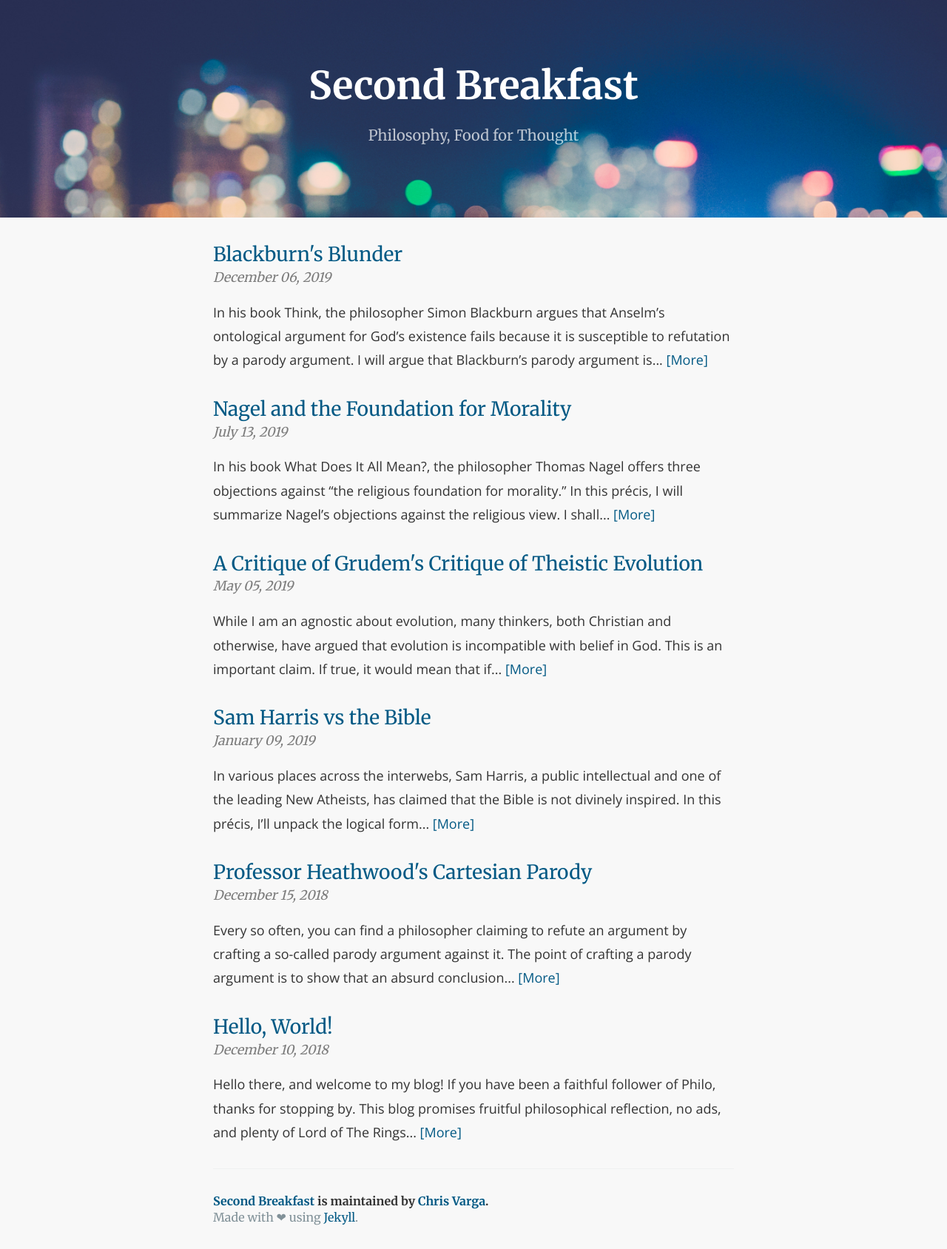
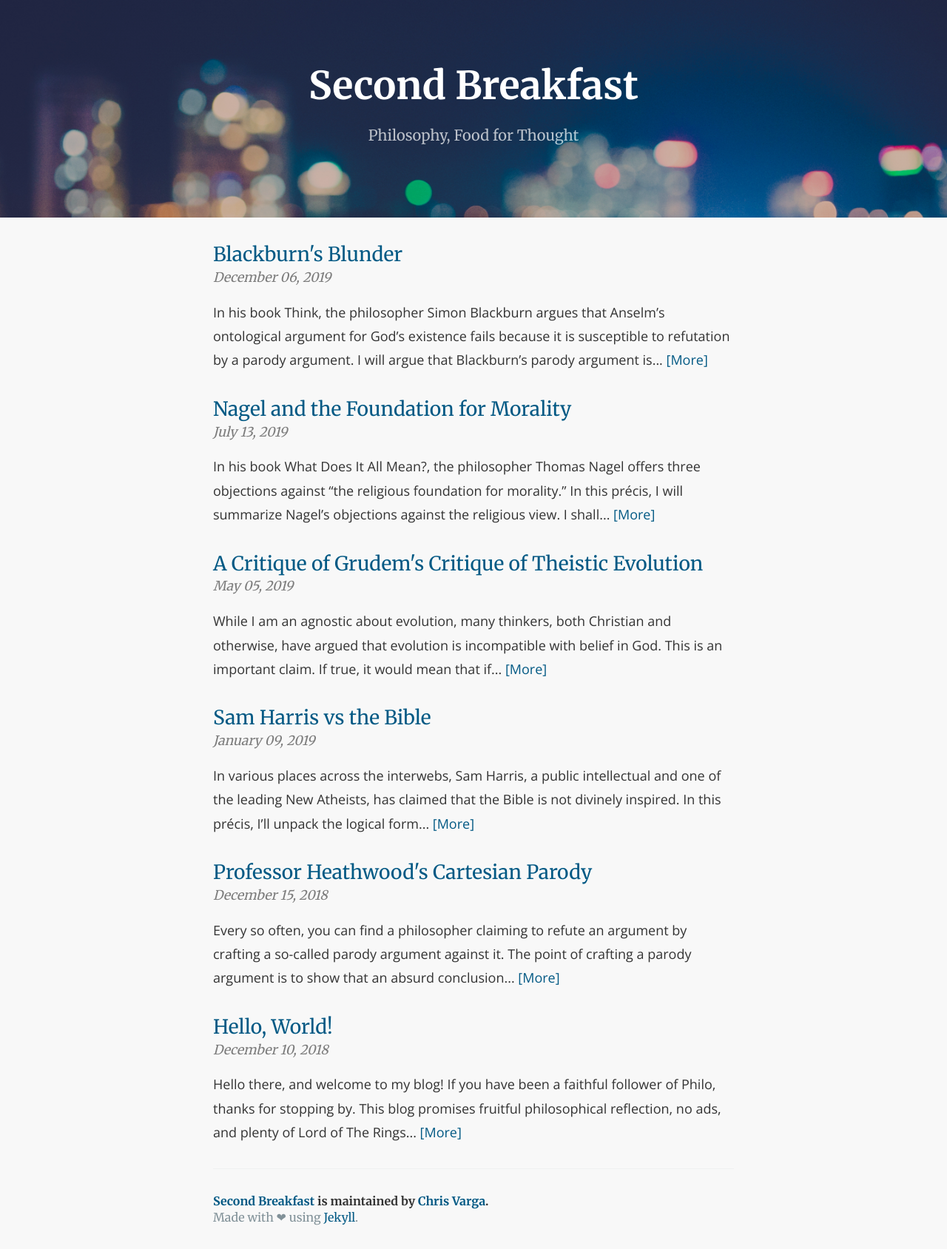
Before and after one commit to second-breakfast/second-breakfast.github.io, a Jekyll site: the page built from index.html, in a window 1280 px wide. Shown: the whole page at 74% size. Built offline with Jekyll 4.4.1, drawn with Linux system fonts in a browser that asks for light colours; the list of posts is cut into pages by our own code.

Commit message:
Make background image filter a bit darker

```diff
--- a/css/hobbit.css
+++ b/css/hobbit.css
@@ -174,7 +174,7 @@ a:hover { text-decoration: underline; }
 @media screen and (max-width: 42em) { .btn { display: block; width: 100%; padding: 0.75rem; font-size: 0.9rem; }
   .btn + .btn { margin-top: 1rem; margin-left: 0; } }
 
-.page-header { color: #fff; text-align: center; background-color: #283256; background: linear-gradient(rgba(0, 0, 0, 0), rgba(0, 0, 0, 0)), url(../assets/blur.jpg) no-repeat; background-size: cover;}
+.page-header { color: #fff; text-align: center; background-color: #283256; background: linear-gradient(rgba(0, 0, 0, .2), rgba(0, 0, 0, .2)), url(../assets/blur.jpg) no-repeat; background-size: cover;}
 .page-header a { color: #fff; }
 @media screen and (min-width: 64em) { .page-header { padding: 5rem 6rem; } }
 @media screen and (min-width: 42em) and (max-width: 64em) { .page-header { padding: 3rem 4rem; } }
```
